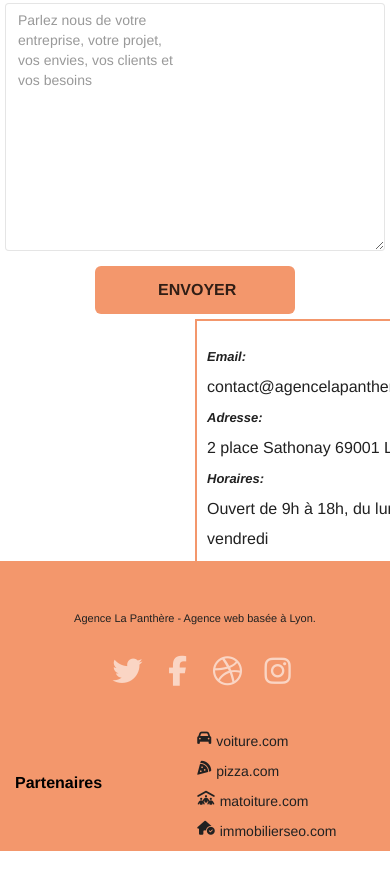
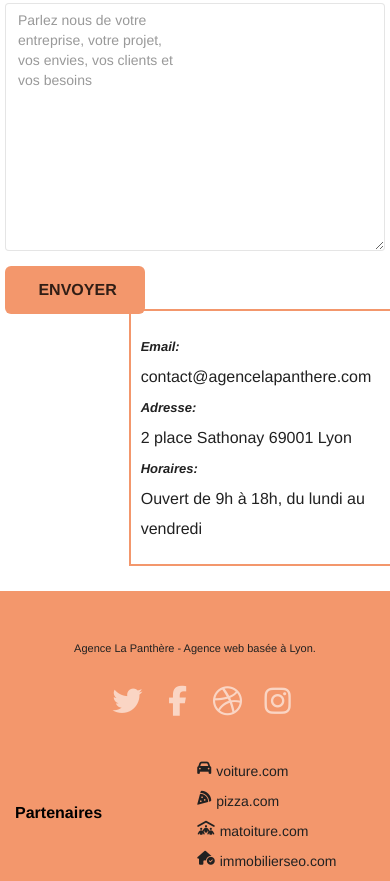
Before and after one commit to cofefefe/Baugard_Mathieu_Projet04_laPanth-re, a plain HTML site: page page2.html in a window 390 px wide. Shown: the part 665-1546 px from the top of the page. Before the commit the page ends 1516 px from the top, so only its background shows below. Drawn offline with nearby package versions, Linux system fonts and the light colour scheme.

Commit message:
correction bug style p2

```diff
--- a/page2.html
+++ b/page2.html
@@ -8,10 +8,10 @@
 	<meta name="robot" content="follow" content="index">
 
     <link rel="shortcut icon" type="image/png" href="favicon.jpg">
-	<link rel="stylesheet" type="text/css" href="./css/bootstrapmini.css">
-	<link rel="stylesheet" type="text/css" href="stylemini.css">
-	<link rel="stylesheet" type="text/css" href="./css/font-awesomemini.css">
-	<link rel="stylesheet" type="text/css" href="./css/et-linemini.css">
+	<link rel="stylesheet" type="text/css" href="./css/bootstrap.css">
+	<link rel="stylesheet" type="text/css" href="style.css">
+	<link rel="stylesheet" type="text/css" href="./css/font-awesome.css">
+	<link rel="stylesheet" type="text/css" href="./css/et-line.css">
 
 
 	<script src="./js/jquery-2.1.0.min.js"></script>
--- a/style.css
+++ b/style.css
@@ -781,6 +781,8 @@ h4 {
     color: rgba(0, 0, 0, .8)!important;
     margin:auto;
     max-width:200px;
+    margin-bottom:20px;
+    margin-right:100%;
 }
 
 .btn-atomic-tangerine:hover {
@@ -1128,13 +1130,14 @@ footer span{
 }
 .nouscontacter{
     position:relative;
-    left:60%;
-    bottom:450px;
+
+    top:50px;
     border:double #F3976C 2px;
     line-height:30px;
     font-size:16px;
     max-width:300px;
     padding:20px;
+    margin-bottom:20px;
 }
 .nouscontacter span{
     font-weight:bold;
@@ -1263,10 +1266,13 @@ header{
     .nouscontacter{
     position:relative;
     left:33%;
-    bottom:60px;
+    margin-top:-80px
     }
     .footerp2{
-        margin-top:-65px;
+        margin-top:15px;
+    }
+    .btn{
+        width:140px;
     }
 }
 
```
